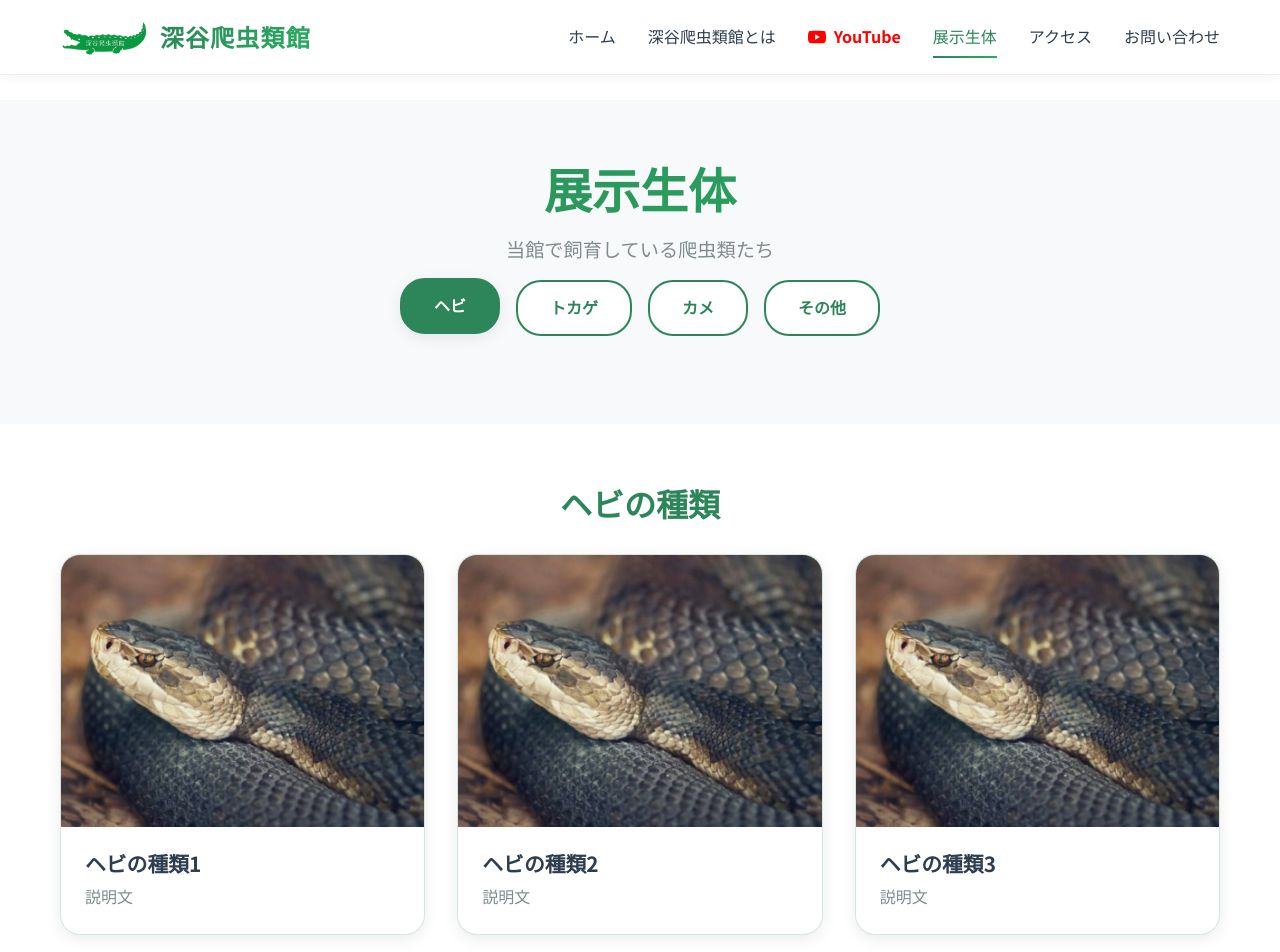
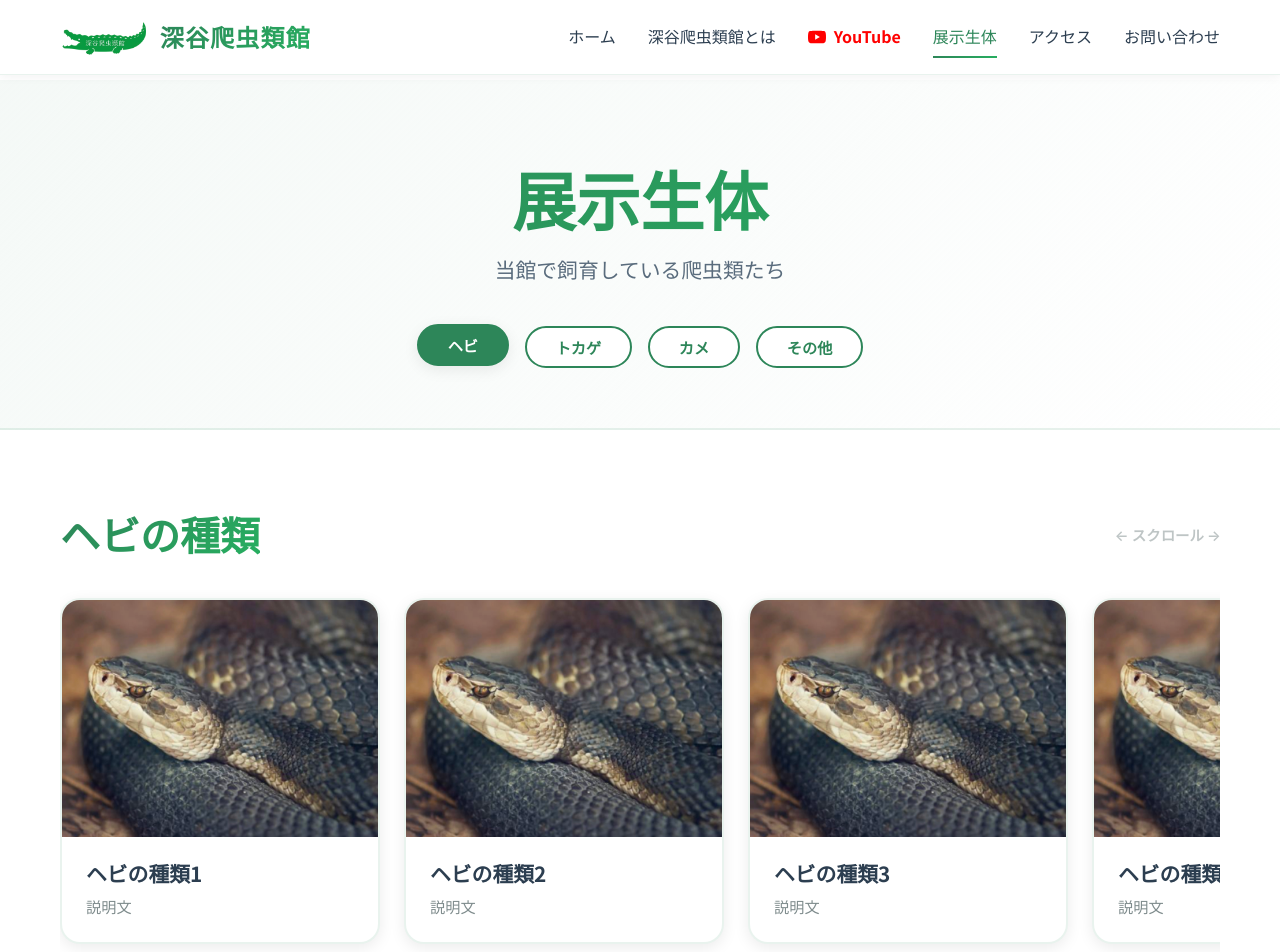
Before and after one commit to ujitayuki0329/channel-wani, a Nuxt app: page /gallery in a window 1280 px wide. Shown: the top 952 px of the page. Built offline with nearby package versions, Linux system fonts and the light colour scheme.

Commit message:
デザイン修正

```diff
--- a/assets/css/main.css
+++ b/assets/css/main.css
@@ -33,6 +33,8 @@ body {
   color: var(--dark-text);
   line-height: 1.6;
   overflow-x: hidden;
+  -webkit-font-smoothing: antialiased;
+  -moz-osx-font-smoothing: grayscale;
 }
 
 .container {
--- a/pages/gallery.vue
+++ b/pages/gallery.vue
@@ -3,19 +3,18 @@
     <!-- Gallery Header -->
     <div class="gallery-header">
       <div class="container">
-        <h1 class="section-title">展示生体</h1>
-        <p class="section-subtitle">当館で飼育している爬虫類たち</p>
+        <h1 class="gallery-main-title">展示生体</h1>
+        <p class="gallery-subtitle">当館で飼育している爬虫類たち</p>
         <div class="gallery-categories">
-          <a
+          <button
             v-for="category in categories"
             :key="category.id"
-            href="#"
             class="category-btn"
             :class="{ active: activeCategory === category.id }"
-            @click.prevent="scrollToCategory(category.id)"
+            @click="scrollToCategory(category.id)"
           >
             {{ category.label }}
-          </a>
+          </button>
         </div>
       </div>
     </div>
@@ -26,27 +25,37 @@
       :key="category.id"
       :id="category.id"
       class="gallery-section"
-      :style="category.id === 'lizards' || category.id === 'others' ? 'background: var(--light-secondary);' : ''"
+      :class="{ 'section-alt': category.id === 'lizards' || category.id === 'others' }"
     >
       <div class="container">
+        <div class="section-header-inline">
           <h2 class="gallery-section-title">{{ category.label }}の種類</h2>
-        <div class="gallery-grid">
+          <div class="scroll-indicator">
+            <span>← スクロール →</span>
+          </div>
+        </div>
+        <div class="gallery-scroll-container">
+          <div class="gallery-scroll">
             <div
               v-for="(item, index) in getCategoryItems(category.id)"
               :key="index"
-            class="gallery-item"
+              class="gallery-card"
             >
-            <div class="gallery-image">
+              <div class="gallery-card-image">
                 <NuxtImg
                   :src="item.image || getDefaultImage(category.id)"
                   :alt="`${item.name || category.label} - 深谷爬虫類館（チャンネル鰐）の展示生体`"
                   placeholder
-                class="gallery-img"
+                  class="gallery-card-img"
                 />
+                <div class="gallery-card-overlay">
+                  <div class="gallery-card-badge">{{ category.label }}</div>
                 </div>
-            <div class="gallery-info">
-              <h4>{{ item.name || `${category.label}の種類名` }}</h4>
-              <p>{{ item.description || '説明文をここに記載' }}</p>
+              </div>
+              <div class="gallery-card-info">
+                <h3 class="gallery-card-name">{{ item.name || `${category.label}の種類名` }}</h3>
+                <p class="gallery-card-description">{{ item.description || '説明文をここに記載' }}</p>
+              </div>
             </div>
           </div>
         </div>
@@ -134,6 +143,11 @@ const scrollToCategory = (categoryId: string) => {
   }
 }
 
+// ページ遷移時に一番上にスクロール
+onMounted(() => {
+  window.scrollTo({ top: 0, behavior: 'instant' })
+})
+
 useHead({
   title: '展示生体 | 深谷爬虫類館 | チャンネル鰐',
   meta: [
@@ -184,13 +198,31 @@ useHead({
 
 <style scoped>
 .gallery-page {
-  padding-top: 100px;
+  padding-top: 80px;
+  min-height: 100vh;
 }
 
 .gallery-header {
   text-align: center;
-  padding: 60px 0 40px;
-  background: var(--light-secondary);
+  padding: 80px 0 60px;
+  background: linear-gradient(135deg, rgba(45, 134, 89, 0.05) 0%, rgba(255, 255, 255, 1) 100%);
+  border-bottom: 2px solid rgba(45, 134, 89, 0.1);
+}
+
+.gallery-main-title {
+  font-size: clamp(2.5rem, 5vw, 4rem);
+  font-weight: 700;
+  margin-bottom: 1rem;
+  background: var(--gradient-1);
+  -webkit-background-clip: text;
+  -webkit-text-fill-color: transparent;
+  background-clip: text;
+}
+
+.gallery-subtitle {
+  font-size: clamp(1rem, 2.5vw, 1.3rem);
+  color: var(--text-secondary);
+  margin-bottom: 2.5rem;
 }
 
 .gallery-categories {
@@ -198,20 +230,22 @@ useHead({
   justify-content: center;
   gap: 1rem;
   flex-wrap: wrap;
-  margin-bottom: 3rem;
+  margin-top: 2rem;
 }
 
 .category-btn {
-  padding: 0.8rem 2rem;
+  padding: 0.5rem 1.8rem;
   background: var(--light-bg);
   border: 2px solid var(--primary-color);
   border-radius: 25px;
   color: var(--primary-color);
   font-weight: 600;
+  font-size: 0.95rem;
   cursor: pointer;
   transition: all 0.3s ease;
   text-decoration: none;
   display: inline-block;
+  position: relative;
 }
 
 .category-btn:hover,
@@ -223,87 +257,223 @@ useHead({
 }
 
 .gallery-section {
-  padding: 60px 0;
+  padding: 80px 0;
+  background: var(--light-bg);
+}
+
+.gallery-section.section-alt {
+  background: var(--light-secondary);
+}
+
+.section-header-inline {
+  display: flex;
+  justify-content: space-between;
+  align-items: center;
+  margin-bottom: 2rem;
+  flex-wrap: wrap;
+  gap: 1rem;
 }
 
 .gallery-section-title {
-  font-size: 2rem;
+  font-size: clamp(1.75rem, 4vw, 2.5rem);
   color: var(--primary-color);
-  margin-bottom: 2rem;
-  text-align: center;
+  font-weight: 700;
+  margin: 0;
+  background: var(--gradient-1);
+  -webkit-background-clip: text;
+  -webkit-text-fill-color: transparent;
+  background-clip: text;
 }
 
-.gallery-grid {
-  display: grid;
-  grid-template-columns: repeat(auto-fit, minmax(280px, 1fr));
-  gap: 2rem;
+.scroll-indicator {
+  display: flex;
+  align-items: center;
+  gap: 0.5rem;
+  color: var(--text-light);
+  font-size: 0.9rem;
+  font-weight: 600;
+  opacity: 0.7;
 }
 
-.gallery-item {
+.scroll-indicator span {
+  animation: scrollHint 2s ease-in-out infinite;
+}
+
+@keyframes scrollHint {
+  0%, 100% {
+    transform: translateX(0);
+    opacity: 0.7;
+  }
+  50% {
+    transform: translateX(10px);
+    opacity: 1;
+  }
+}
+
+.gallery-scroll-container {
+  position: relative;
+  overflow-x: auto;
+  overflow-y: hidden;
+  -webkit-overflow-scrolling: touch;
+  scrollbar-width: thin;
+  scrollbar-color: var(--primary-color) transparent;
+  padding-bottom: 1rem;
+}
+
+.gallery-scroll-container::-webkit-scrollbar {
+  height: 8px;
+}
+
+.gallery-scroll-container::-webkit-scrollbar-track {
+  background: transparent;
+  border-radius: 10px;
+}
+
+.gallery-scroll-container::-webkit-scrollbar-thumb {
+  background: var(--primary-color);
+  border-radius: 10px;
+}
+
+.gallery-scroll-container::-webkit-scrollbar-thumb:hover {
+  background: var(--secondary-color);
+}
+
+.gallery-scroll {
+  display: flex;
+  gap: 1.5rem;
+  padding: 0.5rem 0;
+  min-width: min-content;
+}
+
+.gallery-card {
+  flex: 0 0 320px;
   background: var(--light-bg);
   border-radius: 20px;
   overflow: hidden;
-  transition: all 0.3s ease;
-  border: 1px solid rgba(45, 134, 89, 0.2);
-  box-shadow: var(--shadow-card);
+  transition: all 0.4s cubic-bezier(0.4, 0, 0.2, 1);
+  border: 2px solid rgba(45, 134, 89, 0.1);
+  box-shadow: 0 4px 15px rgba(0, 0, 0, 0.08);
+  display: flex;
+  flex-direction: column;
+  position: relative;
 }
 
-.gallery-item:hover {
-  transform: translateY(-10px);
-  box-shadow: var(--shadow);
+.gallery-card:hover {
+  transform: translateY(-8px) scale(1.02);
+  box-shadow: 0 12px 30px rgba(45, 134, 89, 0.25);
   border-color: var(--primary-color);
 }
 
-.gallery-image {
+.gallery-card-image {
   width: 100%;
   aspect-ratio: 4/3;
   overflow: hidden;
+  position: relative;
+  background: var(--gradient-1);
 }
 
-.gallery-img {
+.gallery-card-img {
   width: 100%;
   height: 100%;
   object-fit: cover;
-  transition: transform 0.3s ease;
+  transition: transform 0.5s cubic-bezier(0.4, 0, 0.2, 1);
 }
 
-.gallery-item:hover .gallery-img {
-  transform: scale(1.1);
+.gallery-card:hover .gallery-card-img {
+  transform: scale(1.15);
 }
 
-.image-placeholder {
-  width: 100%;
-  height: 100%;
-  background: var(--gradient-2);
+.gallery-card-overlay {
+  position: absolute;
+  top: 0;
+  left: 0;
+  right: 0;
+  bottom: 0;
+  background: linear-gradient(to bottom, rgba(0, 0, 0, 0) 0%, rgba(0, 0, 0, 0.3) 100%);
+  opacity: 0;
+  transition: opacity 0.3s ease;
   display: flex;
-  align-items: center;
-  justify-content: center;
-  color: var(--light-bg);
-  font-size: 1.2rem;
+  align-items: flex-start;
+  justify-content: flex-end;
+  padding: 1rem;
 }
 
-.gallery-info {
-  padding: 1.5rem;
+.gallery-card:hover .gallery-card-overlay {
+  opacity: 1;
 }
 
-.gallery-info h4 {
+.gallery-card-badge {
+  background: rgba(255, 255, 255, 0.95);
+  color: var(--primary-color);
+  padding: 0.4rem 1rem;
+  border-radius: 20px;
+  font-size: 0.85rem;
+  font-weight: 700;
+  box-shadow: 0 2px 8px rgba(0, 0, 0, 0.2);
+}
+
+.gallery-card-info {
+  padding: 1.5rem;
+  flex: 1;
+  display: flex;
+  flex-direction: column;
+}
+
+.gallery-card-name {
   font-size: 1.3rem;
+  font-weight: 700;
   margin-bottom: 0.5rem;
   color: var(--dark-text);
 }
 
-.gallery-info p {
+.gallery-card-description {
   color: var(--text-light);
+  font-size: 0.95rem;
+  line-height: 1.6;
+  flex: 1;
 }
 
 .back-to-home {
   text-align: center;
-  padding: 2rem 0;
+  padding: 4rem 0;
+  background: var(--light-secondary);
+}
+
+@media (max-width: 768px) {
+  .gallery-header {
+    padding: 60px 0 40px;
+  }
+
+  .gallery-section {
+    padding: 60px 0;
+  }
+
+  .gallery-scroll {
+    gap: 1rem;
+  }
+
+  .gallery-card {
+    flex: 0 0 280px;
+  }
+
+  .section-header-inline {
+    flex-direction: column;
+    align-items: flex-start;
+  }
+
+  .scroll-indicator {
+    align-self: flex-end;
+  }
 }
 
 @media (max-width: 576px) {
-  .gallery-grid {
-    grid-template-columns: 1fr;
+  .gallery-card {
+    flex: 0 0 260px;
+  }
+
+  .category-btn {
+    padding: 0.4rem 1.3rem;
+    font-size: 0.9rem;
   }
 }
 </style>
```
Lines whose indentation alone changed are shown as unchanged.
